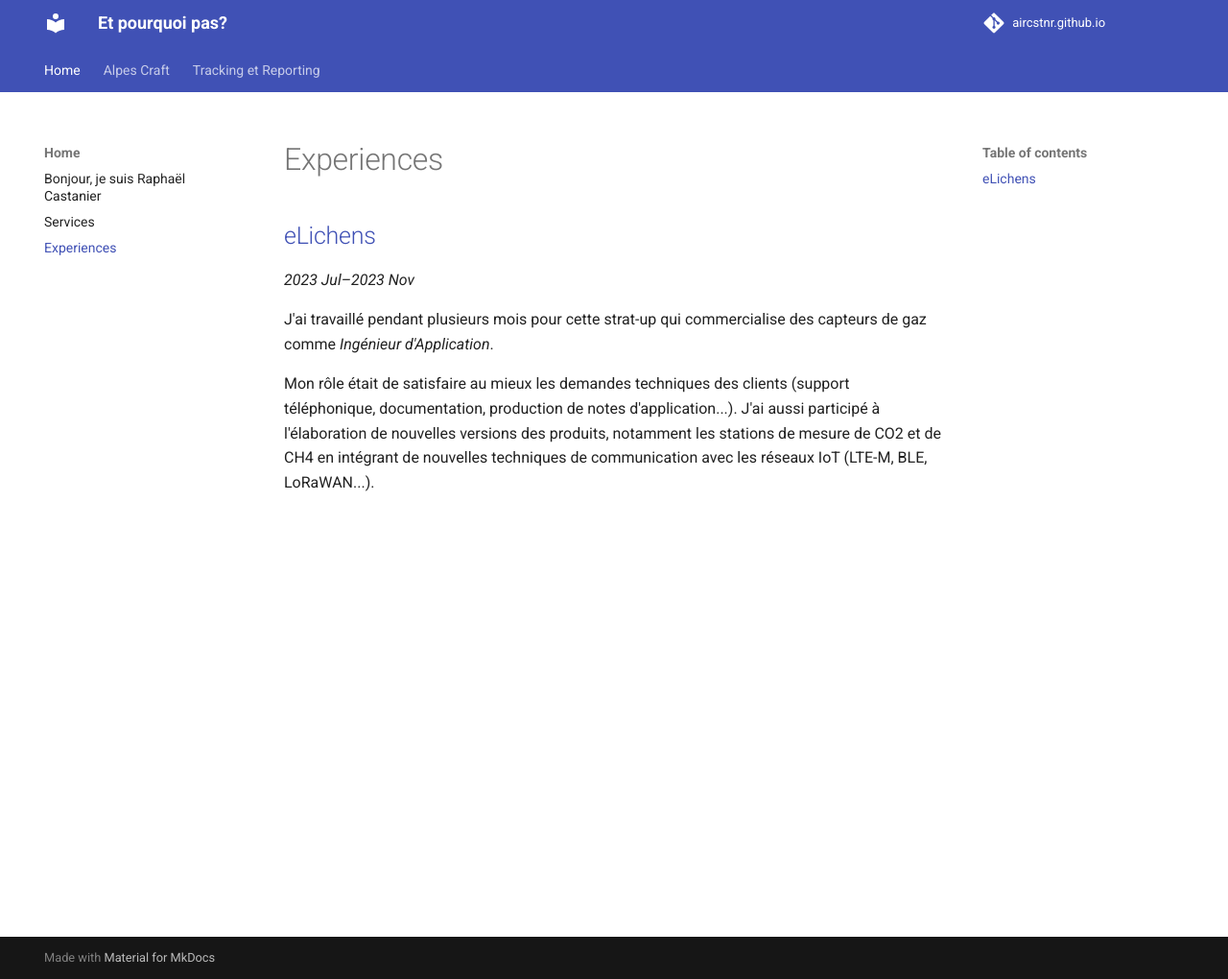
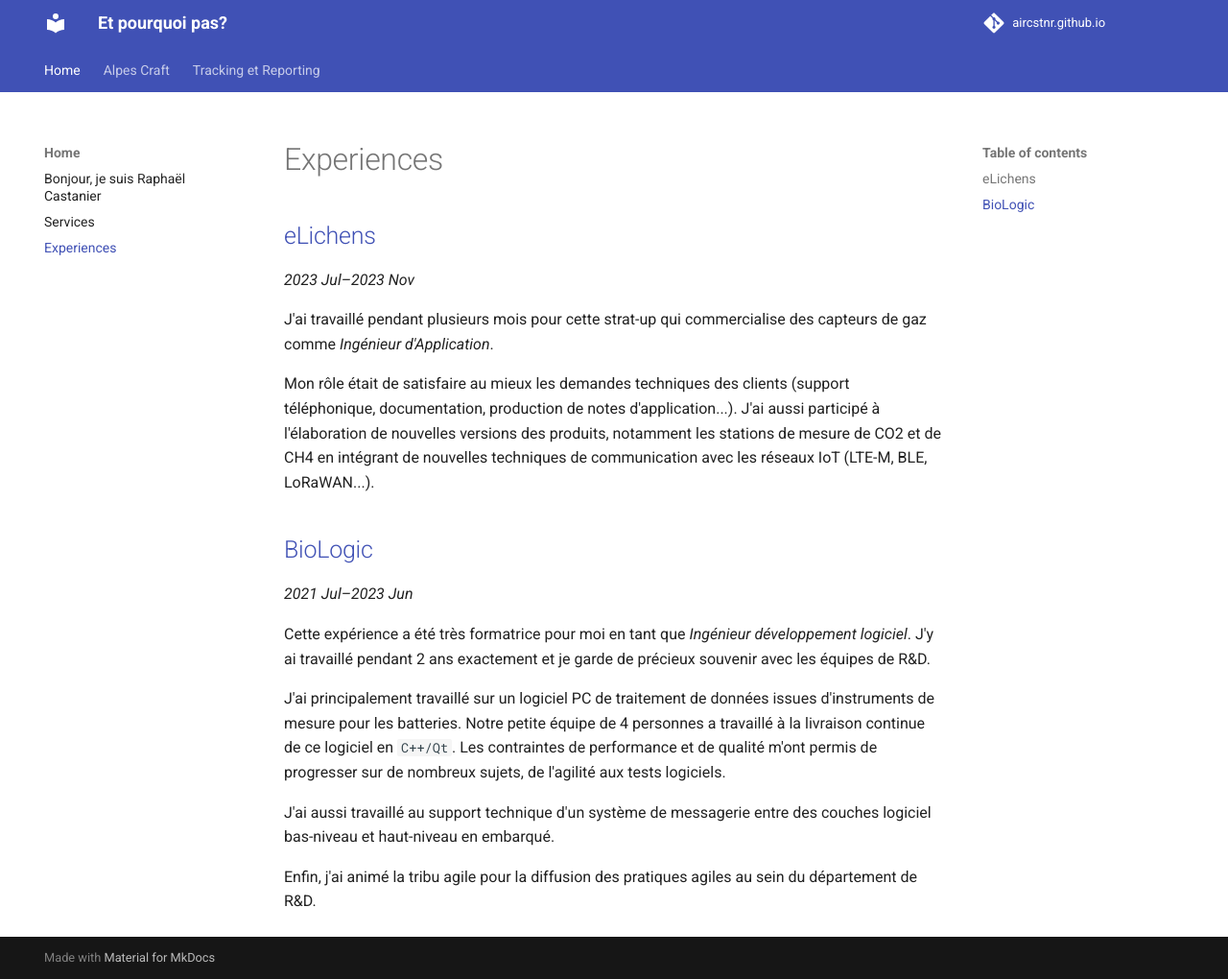
Before and after one commit to airCstnr/aircstnr.github.io, an MkDocs documentation site: the page built from docs/home/experiences.md, in a window 1280 px wide and 1020 px high. Shown: the whole window at 96% size. Built offline with MkDocs 1.6.1 and Material for MkDocs 9.7.7, drawn with Linux system fonts in a browser that asks for light colours; comment, search, counter and statistics services are not loaded.

Commit message:
doc: update experiences

```diff
--- a/docs/home/experiences.md
+++ b/docs/home/experiences.md
@@ -8,3 +8,17 @@
 
 Mon rôle était de satisfaire au mieux les demandes techniques des clients (support téléphonique, documentation, production de notes d'application...).
 J'ai aussi participé à l'élaboration de nouvelles versions des produits, notamment les stations de mesure de CO2 et de CH4 en intégrant de nouvelles techniques de communication avec les réseaux IoT (LTE-M, BLE, LoRaWAN...).
+
+## [BioLogic](https://biologic.net)
+
+*2021 Jul–2023 Jun*
+
+Cette expérience a été très formatrice pour moi en tant que *Ingénieur développement logiciel*. J'y ai travaillé pendant 2 ans exactement et je garde de précieux souvenir avec les équipes de R&D.
+
+J'ai principalement travaillé sur un logiciel PC de traitement de données issues d'instruments de mesure pour les batteries.
+Notre petite équipe de 4 personnes a travaillé à la livraison continue de ce logiciel en `C++/Qt`.
+Les contraintes de performance et de qualité m'ont permis de progresser sur de nombreux sujets, de l'agilité aux tests logiciels.
+
+J'ai aussi travaillé au support technique d'un système de messagerie entre des couches logiciel bas-niveau et haut-niveau en embarqué.
+
+Enfin, j'ai animé la tribu agile pour la diffusion des pratiques agiles au sein du département de R&D.
```
